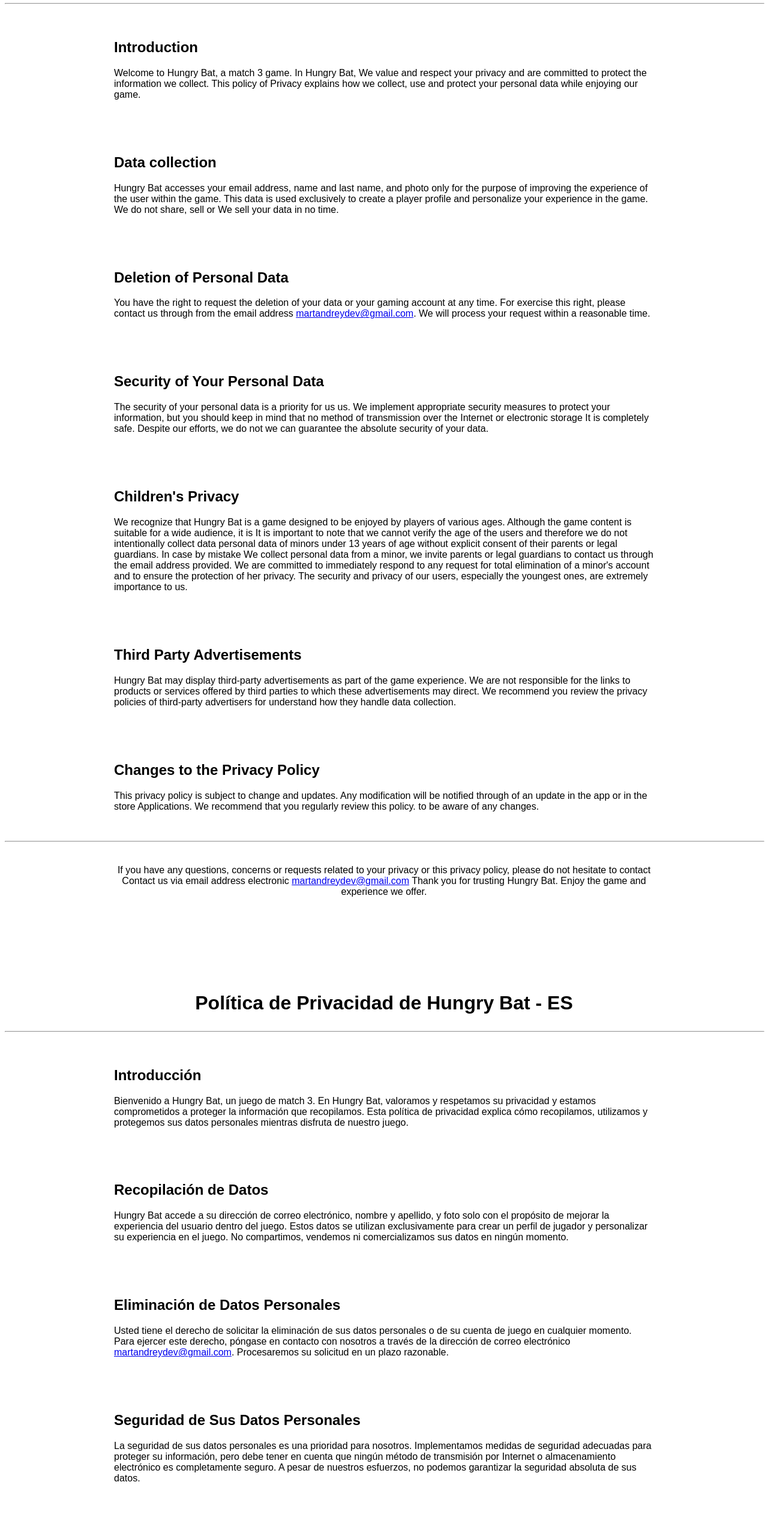
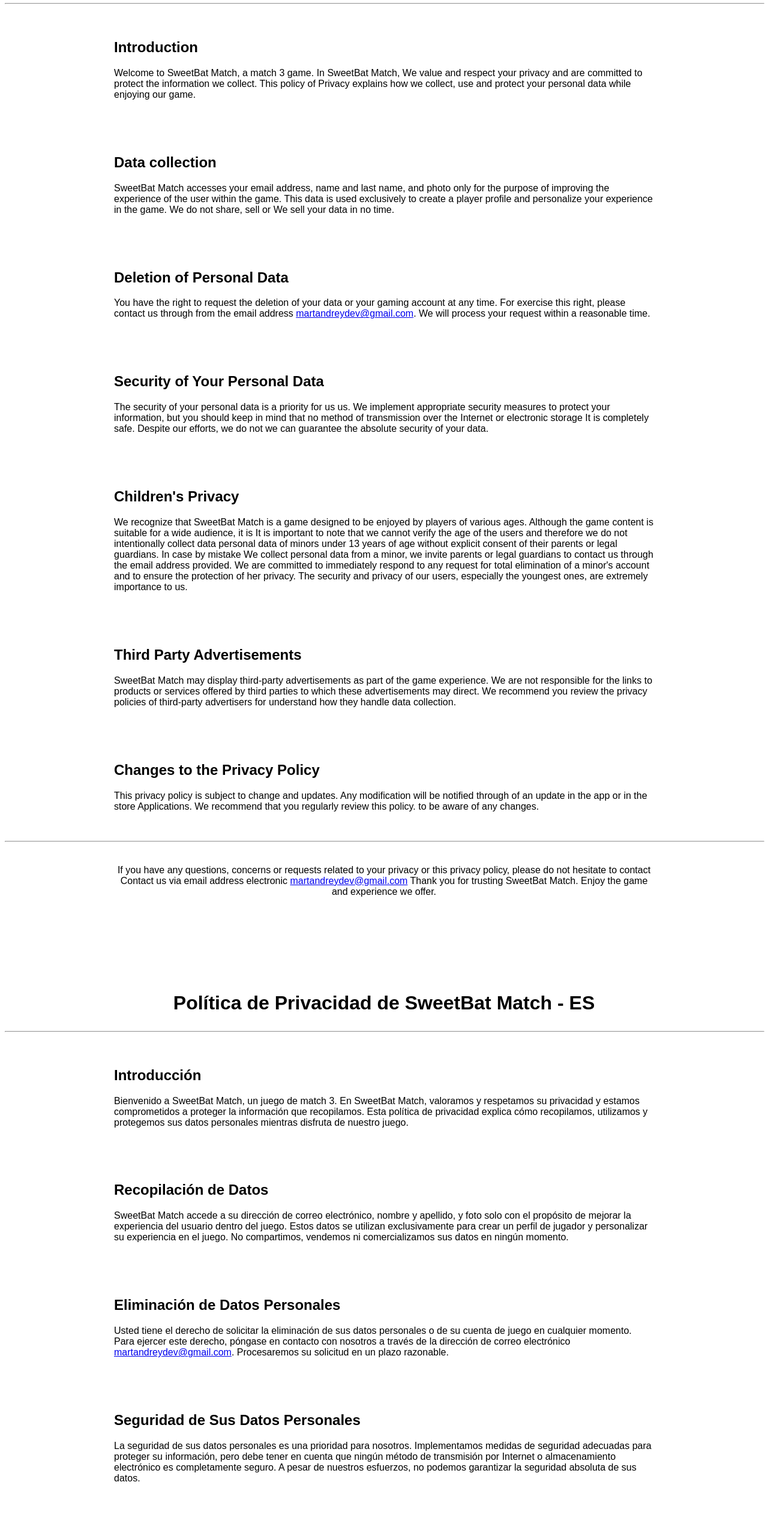
Before and after one commit to MartAndrey/Hungry-Bat-Privacy-Policy, a plain HTML site: page index.html in a window 1280 px wide. Shown: the part 88-2619 px from the top of the page at 60% size. Drawn offline with Linux system fonts and the light colour scheme.

Commit message:
Update Name

```diff
--- a/index.html
+++ b/index.html
@@ -2,8 +2,8 @@
 <html>
     <head>
         <meta charset="UTF-8" />
-        <title>Privacy Policy - Hungry Bat</title>
-        <link rel="icon" type="image/x-icon" href="hungrybats_icon.png" />
+        <title>Privacy Policy - SweetBat Match</title>
+        <link rel="icon" type="image/x-icon" href="SweetBat_Match_icon.png" />
         <style>
             body {
                 display: flex;
@@ -46,13 +46,13 @@
     </head>
     <body>
         <header>
-            <h1>Hungry Bat Privacy Policy - EN</h1>
+            <h1>SweetBat Match Privacy Policy - EN</h1>
         </header>
         <hr></hr>
         <section>
             <h2>Introduction</h2>
             <p>
-                Welcome to Hungry Bat, a match 3 game. In Hungry Bat,
+                Welcome to SweetBat Match, a match 3 game. In SweetBat Match,
                 We value and respect your privacy and are committed to
                 protect the information we collect. This policy of
                 Privacy explains how we collect, use and protect your
@@ -62,7 +62,7 @@
         <section>
             <h2>Data collection</h2>
             <p>
-                Hungry Bat accesses your email address, name and
+                SweetBat Match accesses your email address, name and
                 last name, and photo only for the purpose of improving the experience
                 of the user within the game. This data is used
                 exclusively to create a player profile and personalize your
@@ -96,7 +96,7 @@
         <section>
             <h2>Children's Privacy</h2>
             <p>
-                We recognize that Hungry Bat is a game designed to be
+                We recognize that SweetBat Match is a game designed to be
                  enjoyed by players of various ages. Although the
                  game content is suitable for a wide audience, it is
                  It is important to note that we cannot verify the age of the
@@ -116,7 +116,7 @@
         <section>
             <h2>Third Party Advertisements</h2>
             <p>
-                Hungry Bat may display third-party advertisements as part of the
+                SweetBat Match may display third-party advertisements as part of the
                  game experience. We are not responsible for the
                  links to products or services offered by third parties to which
                  these advertisements may direct. We recommend you review the
@@ -144,7 +144,7 @@
                 <a href="mailto:martandreydev@gmail.com"
                     >martandreydev@gmail.com</a
                 >
-                Thank you for trusting Hungry Bat. Enjoy the game and
+                Thank you for trusting SweetBat Match. Enjoy the game and
                  experience we offer.
             </p>
         </footer>
@@ -155,13 +155,13 @@
         <br>
         <br>
         <header>
-            <h1>Política de Privacidad de Hungry Bat - ES</h1>
+            <h1>Política de Privacidad de SweetBat Match - ES</h1>
         </header>
         <hr></hr>
         <section>
             <h2>Introducción</h2>
             <p>
-                Bienvenido a Hungry Bat, un juego de match 3. En Hungry Bat,
+                Bienvenido a SweetBat Match, un juego de match 3. En SweetBat Match,
                 valoramos y respetamos su privacidad y estamos comprometidos a
                 proteger la información que recopilamos. Esta política de
                 privacidad explica cómo recopilamos, utilizamos y protegemos sus
@@ -171,7 +171,7 @@
         <section>
             <h2>Recopilación de Datos</h2>
             <p>
-                Hungry Bat accede a su dirección de correo electrónico, nombre y
+                SweetBat Match accede a su dirección de correo electrónico, nombre y
                 apellido, y foto solo con el propósito de mejorar la experiencia
                 del usuario dentro del juego. Estos datos se utilizan
                 exclusivamente para crear un perfil de jugador y personalizar su
@@ -205,7 +205,7 @@
         <section>
             <h2>Privacidad de los Niños</h2>
             <p>
-                Reconocemos que Hungry Bat es un juego diseñado para ser
+                Reconocemos que SweetBat Match es un juego diseñado para ser
                 disfrutado por jugadores de diversas edades. Si bien el
                 contenido del juego es adecuado para una amplia audiencia, es
                 importante destacar que no podemos verificar la edad de los
@@ -225,7 +225,7 @@
         <section>
             <h2>Anuncios de Terceros</h2>
             <p>
-                Hungry Bat puede mostrar anuncios de terceros como parte de la
+                SweetBat Match puede mostrar anuncios de terceros como parte de la
                 experiencia del juego. No nos hacemos responsables de los
                 enlaces a productos o servicios ofrecidos por terceros a los que
                 estos anuncios puedan dirigir. Le recomendamos revisar las
@@ -253,7 +253,7 @@
                 <a href="mailto:martandreydev@gmail.com"
                     >martandreydev@gmail.com</a
                 >
-                Gracias por confiar en Hungry Bat. Disfrute del juego y de la
+                Gracias por confiar en SweetBat Match. Disfrute del juego y de la
                 experiencia que ofrecemos.
             </p>
         </footer>
```
Also changed, not shown: SweetBat_Match_icon.png (added), hungrybats_icon.png (deleted).
